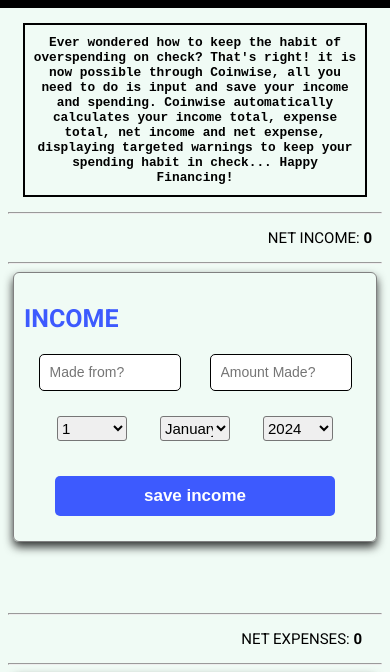
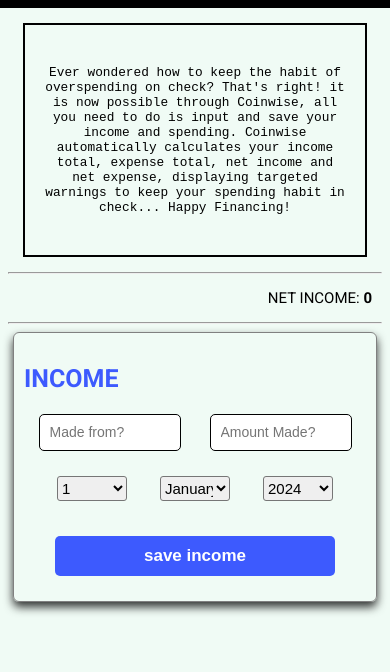
Before and after one commit to Alivexem/Coin-Wise, a plain HTML site: page index.html in a window 390 px wide. Shown: the part 95-767 px from the top of the page. Drawn offline with Linux system fonts and the light colour scheme.

Commit message:
content update

```diff
--- a/style.css
+++ b/style.css
@@ -465,7 +465,6 @@
     padding: 0 5px 0 5px;
     text-align: center;
     text-align: center;
-    font-weight: bold;
     font-size: 0.8rem;
     padding: 7px;
     font-family: monospace;
@@ -855,8 +854,8 @@
       justify-content: center;
       align-items: center;
       z-index: 1;
-      padding: 0;
-      height: 170px;
+      padding: 15px;
+      height: 200px;
       margin: 15px;
       border: 2px solid black;
     }
```
